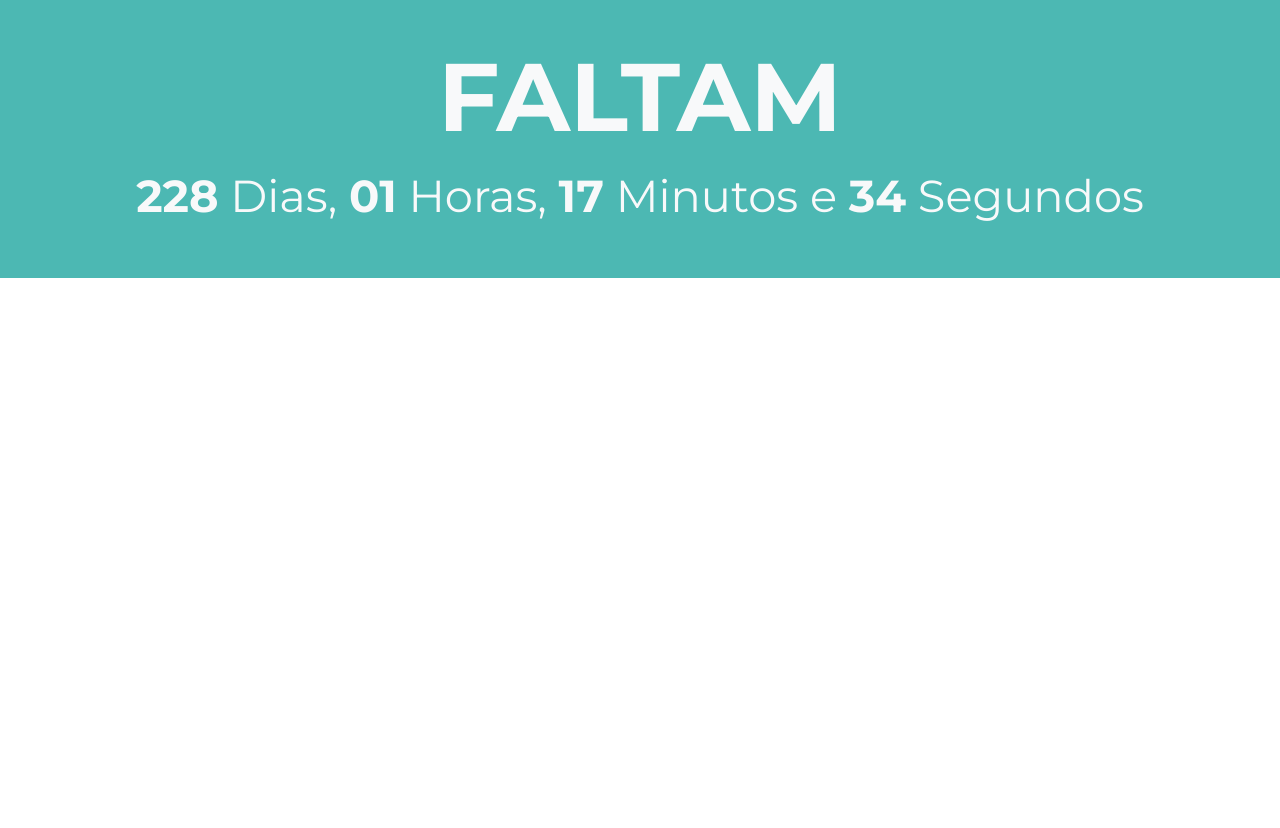
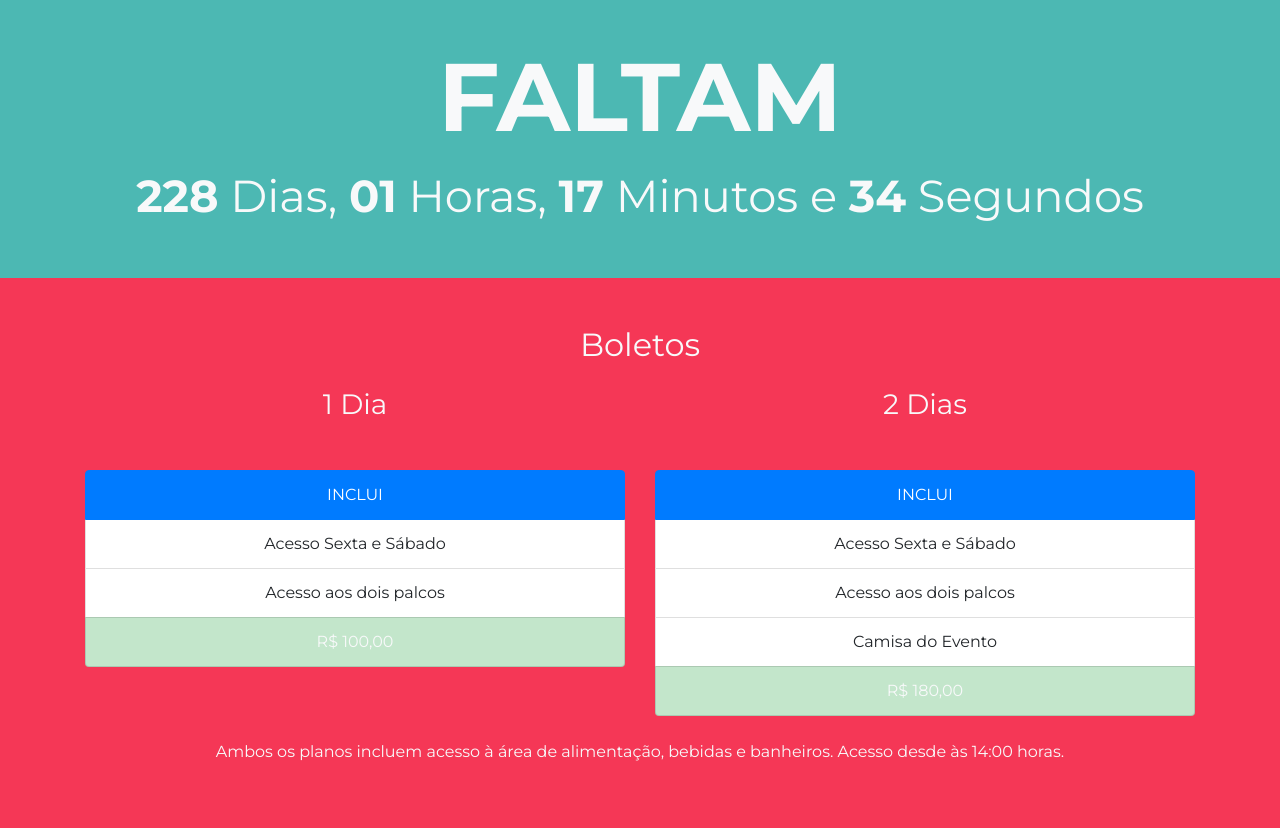
Before and after one commit to thiagobianeck/templatefestival, a plain HTML site: page index.html in a window 1280 px wide. Shown: the part 2971-3799 px from the top of the page. Before the commit the page ends 3249 px from the top, so only its background shows below. Drawn offline with nearby package versions, Linux system fonts and the light colour scheme.

Commit message:
Criando a seção de boletos

```diff
--- a/index.html
+++ b/index.html
@@ -315,6 +315,41 @@
       </div><!--.row-->
     </div><!--.container-->
   </div><!--.faltam-->
+  <div class="boletos bg-danger py-5">
+    <h2 class="text-center text-light mb-4">Boletos</h2>
+    <div class="container">
+      <div class="row">
+        <div class="col-md-6">
+          <h3 class="text-center text-light">1 Dia</h3>
+          <div class="conteudo mt-5">
+            <ul class="list-group text-center">
+              <li class="list-group-item active text-uppercase">Inclui</li>
+              <li class="list-group-item">Acesso Sexta e Sábado</li>
+              <li class="list-group-item">Acesso aos dois palcos</li>
+              <li class="list-group-item list-group-item-success text-light">
+                <p class="preco m-0">R$ 100,00</p>
+              </li>
+            </ul>
+          </div>
+        </div>
+        <div class="col-md-6">
+          <h3 class="text-center text-light">2 Dias</h3>
+          <div class="conteudo mt-5">
+            <ul class="list-group text-center">
+              <li class="list-group-item active text-uppercase">Inclui</li>
+              <li class="list-group-item">Acesso Sexta e Sábado</li>
+              <li class="list-group-item">Acesso aos dois palcos</li>
+              <li class="list-group-item">Camisa do Evento</li>
+              <li class="list-group-item list-group-item-success text-light">
+                <p class="preco m-0">R$ 180,00</p>
+              </li>
+            </ul>
+          </div>
+        </div>
+      </div>
+    </div>
+    <p class="text-center mt-4 text-light">Ambos os planos incluem acesso à área de alimentação, bebidas e banheiros. Acesso desde às 14:00 horas.</p>
+  </div><!--.boletos-->
 
 
   <script src="https://code.jquery.com/jquery-3.3.1.slim.min.js" integrity="sha384-q8i/X+965DzO0rT7abK41JStQIAqVgRVzpbzo5smXKp4YfRvH+8abtTE1Pi6jizo" crossorigin="anonymous"></script>
```
